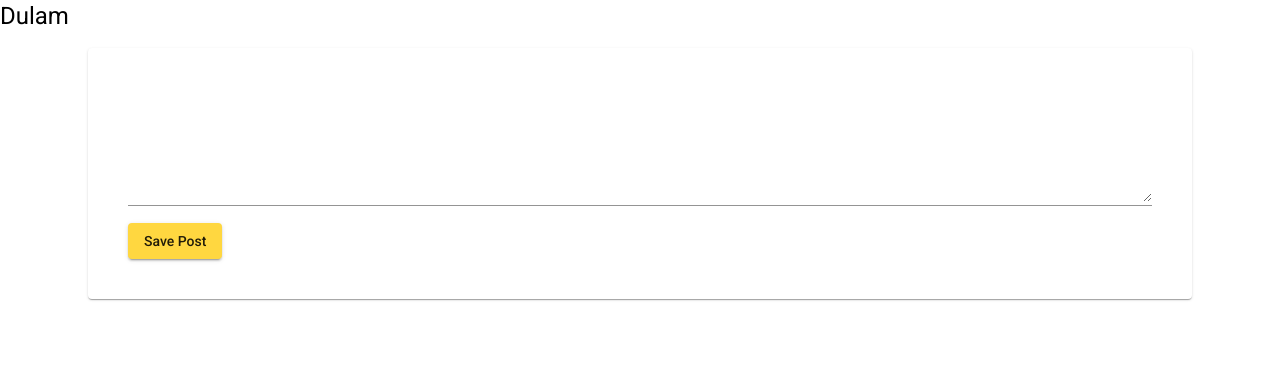
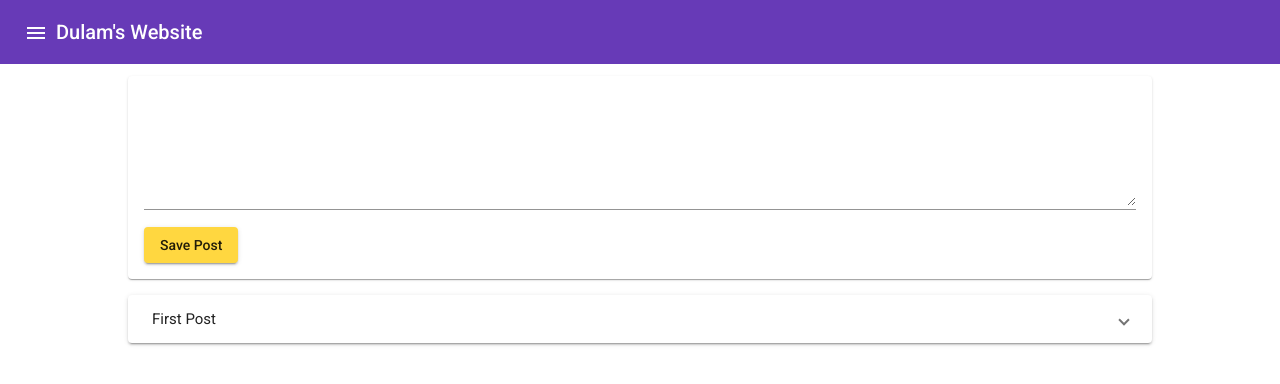
Before and after one commit to Saipraneeth99/dulam, an Angular app: page / in a window 1280 px wide. Shown: the top 384 px of the page. Built offline with nearby package versions, Linux system fonts and the light colour scheme.

Commit message:
Added header and post-list components

```diff
--- a/src/app/app.component.css
+++ b/src/app/app.component.css
@@ -0,0 +1,6 @@
+main
+{
+  margin-top: 1rem;
+  width:80%;
+  margin:auto
+}
--- a/src/app/app.component.html
+++ b/src/app/app.component.html
@@ -1,2 +1,5 @@
-<h1>Dulam</h1>
-<app-post-create></app-post-create>
+<app-header></app-header>
+<main>
+  <app-post-create></app-post-create>
+  <app-post-list></app-post-list>
+</main>
--- /dev/null
+++ b/src/app/header/header.component.html
@@ -0,0 +1,9 @@
+
+<p>
+  <mat-toolbar color="primary">
+   <button mat-icon-button class="example-icon" aria-label="Example icon-button with menu icon">
+    <mat-icon>menu</mat-icon>
+  </button>
+  <span >Dulam's  Website</span>
+</mat-toolbar>
+</p>
--- a/src/app/posts/post-create/post-create.component.css
+++ b/src/app/posts/post-create/post-create.component.css
@@ -1,8 +1,4 @@
-mat-card {
-  width:80%;
-  padding:40px;
-  margin:auto
-}
+
 mat-form-field,
 textarea
 {
--- /dev/null
+++ b/src/app/posts/post-list/post-list.component.css
@@ -0,0 +1,5 @@
+:host
+{
+  display: block;
+  margin-top: 1rem;
+}
--- /dev/null
+++ b/src/app/posts/post-list/post-list.component.html
@@ -0,0 +1,11 @@
+<mat-accordion>
+  <mat-expansion-panel >
+    <mat-expansion-panel-header>
+      <mat-panel-title>
+        {{posts[0]['title']}}
+      </mat-panel-title>
+
+    </mat-expansion-panel-header>
+    <p>{{posts[0]['content']}}</p>
+  </mat-expansion-panel>
+</mat-accordion>
--- /dev/null
+++ b/src/app/posts/post-list/post-list.component.ts
@@ -0,0 +1,15 @@
+import { Component } from '@angular/core';
+
+@Component({
+  selector:'app-post-list',
+  templateUrl:'./post-list.component.html',
+  styleUrls:['./post-list.component.css']
+})
+export class PostListComponent
+{
+  posts=[
+    {title:"First Post",content:"This is the content for First Post"},
+    {title:"Second Post",content:"This is the content for Second Post"},
+    {title:"Third Post",content:"This is the content for Third Post"}
+  ]
+}
```
Also changed, not shown: src/app/app.module.ts (+14 -2 lines), src/app/header/header.component.ts (added, +11 -0 lines), src/app/header/header.component.css (added).
